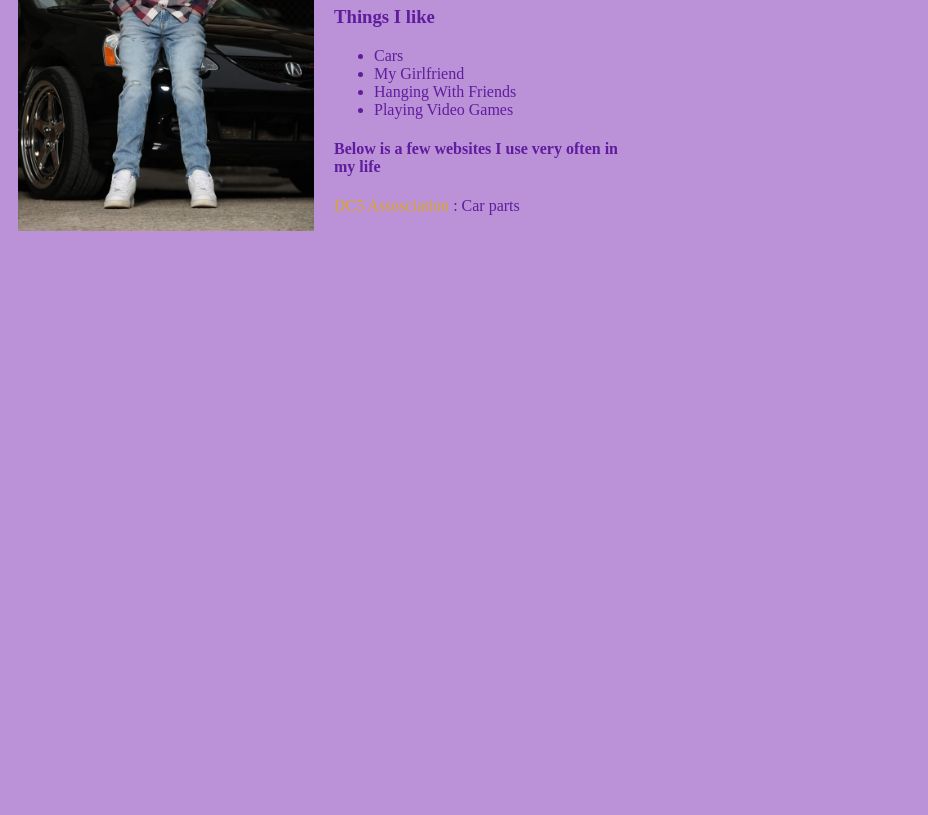
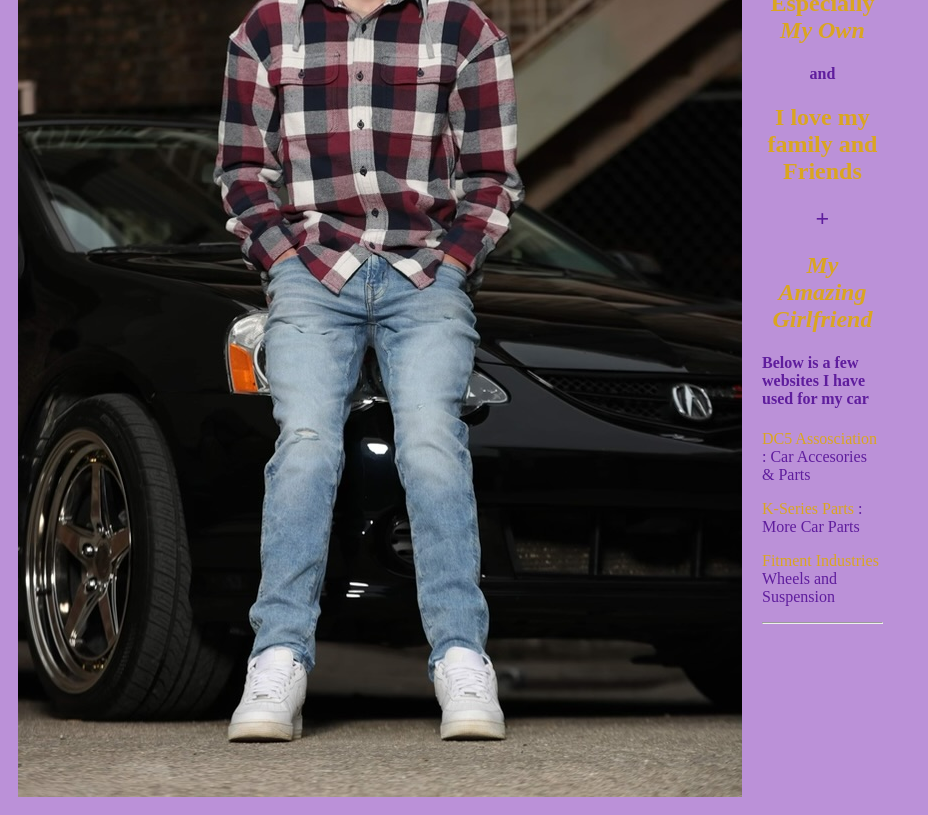
Before and after one commit to Daimon-C/Daimon-C.github.io, a plain HTML site: page index.html in a window 1280 px wide. Shown: the part 307-1122 px from the top of the page, without its empty margins (0-928 px from the left). Before the commit the page ends 800 px from the top, so only its background shows below. Drawn offline with Linux system fonts and the light colour scheme.

Commit message:
updates to about me

```diff
--- a/index.html
+++ b/index.html
@@ -5,20 +5,19 @@
     </head>
 
     <body style="background-color: rgb(187, 145, 216);color: rgb(95, 29, 157);">
-        <p><h1 style="text-align: center;">Daimon Carey</h1></p>
-        <br>
+
 <style>
   .container {
     display: flex;
-    width: 50%
+    width: 70%
   }
   .side {
-    flex: 1;
+    flex: 12;
     padding: 10px;
   }
   .side-content-center {
-    display: flex;
-    align-items: last baseline;
+    display: block;
+    align-items:baseline;
   }
 </style>
 
@@ -29,33 +28,46 @@
         text-decoration: none;
     }
     a:visited {
-        color:black;
+        color:black ;
         background: transparent;
         text-decoration: none;
+    }
+    a:hover {
+        text-decoration: underline;
     }
 
 </style>
 <div class="container">
   <div class="side">
-      <img  width="100%" src="SeniorPic.jpeg" />
+      <img  height="100%" src="SeniorPic.jpeg" />
   </div>
   <div class="side side-content-center">
     <div>
-        <p><h1>About Me</h1></p>
-        <p><h3> Things I like </h3></p>
+        <p><h1 style="text-align: center;">Daimon Carey</h1></p>
+        <br>
+        <p><h1 style="text-align: center"> About Me</h1> </p>
+
+        <p><h2 style="text-align: center; color: goldenrod;">I love Cars, Especially <i>My Own</i> </h2></p>
+
+        <p><h4 style="text-align: center;"> and</h4></p>
+
+        <p><h2 style="text-align: center;color: goldenrod;"> I love my family and Friends</h2></p>
+        <p><h2 style="text-align: center;"> +</h2></p>
+        <p><h2 style="text-align: center; color: goldenrod;"> <i><b>My Amazing Girlfriend</b></i> </h2></p>
         <p>
-            <ul>
-                <li>Cars </li>
-                <li>My Girlfriend</li>
-                <li>Hanging With Friends</li>
-                <li>Playing Video Games</li>
-            </ul>
         </p>
         <p>
-            <p> <h4>Below is a few websites I use very often in my life</h4> </p>
+            <p> <h4>Below is a few websites I have used for my car</h4> </p>
 
-            <a href="https://dc5association.com">DC5 Assosciation</a> : Car parts
+            <a href="https://dc5association.com">DC5 Assosciation</a> : Car Accesories & Parts
         </p>
+        <p>
+            <a href="https://kseriesparts.com">K-Series Parts</a> : More Car Parts
+        </p>
+        <p>
+            <a href="https://fitmentindustries.com">Fitment Industries</a> Wheels and Suspension
+        </p>
+        <hr>
     </body>
 
 </html>
```
